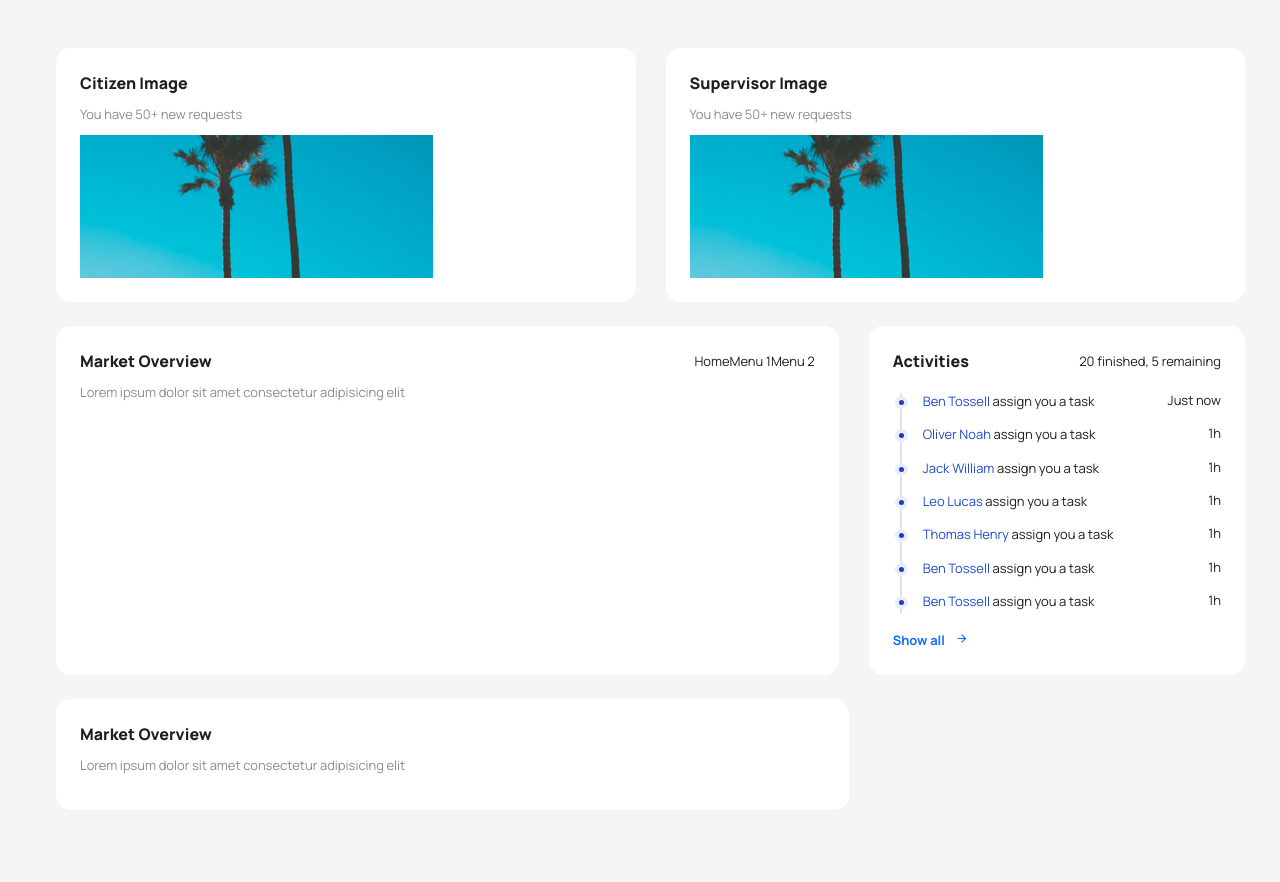
After one commit to The-AlphaDevs/PGMS-Website, a Flask app: page /detailed-complaint in a window 1280 px wide. The commit adds this page. Run offline with Flask 2, Linux system fonts and the light colour scheme; the visitor is signed in with stand-in values (Sample User, id 1); some libraries are stand-ins or nearby versions.

Commit message:
Created detailed complaint page.

```diff
--- a/app.py
+++ b/app.py
@@ -54,6 +54,11 @@ def complaintsFunction(complaintType):
     comps = fetch_complaints(complaintType)
     return render_template("complaints_table.html", comps=comps)
 
+@app.route("/detailed-complaint", methods=['GET'])
+@login_required
+def detailedComplaint():
+    return render_template("detailed_complaint.html")
+
 
 @app.route("/login", methods=['GET','POST'])
 def login():
--- a/templates/base-fullscreen.html
+++ b/templates/base-fullscreen.html
@@ -27,8 +27,6 @@
   <!-- Specific Page CSS goes HERE  -->
   {% block stylesheets %}{% endblock stylesheets %}
 
-
-
 </head>
 <body>
 
--- /dev/null
+++ b/templates/detailed_complaint.html
@@ -0,0 +1,245 @@
+{% extends "base-fullscreen.html" %}
+
+{% block title %} Dashboard {% endblock %}
+
+<!-- Specific CSS Plugins goes HERE  -->
+{% block css_plugins %}
+
+  <link rel="stylesheet" href="/static/assets/js/select.dataTables.min.css">
+  <script src="https://cdn.tailwindcss.com"></script>
+{% endblock css_plugins %}
+
+<!-- Specific Page CSS goes HERE  -->
+{% block stylesheets %}{% endblock stylesheets %}
+
+{% block content %}
+
+
+
+  <div class="content-wrapper">
+    <div class="row">
+      <div class="col-sm-12">
+        <div class="home-tab">
+
+          <div class="tab-content tab-content-basic">
+            <div class="tab-pane fade show active" id="overview" role="tabpanel" aria-labelledby="overview">
+
+
+                <div class="row flex justify-between">
+                    <div class="col-6 grid-margin stretch-card">
+                      <div class="card card-rounded">
+                        <div class="card-body">
+                          <div class="d-sm-flex justify-content-between align-items-start">
+                            <div>
+                              <h4 class="card-title card-title-dash">Citizen Image</h4>
+                              <p class="card-subtitle card-subtitle-dash">You have 50+ new requests</p>
+                            </div>
+                            <!-- <div>
+                              <button class="btn btn-primary btn-lg text-white mb-0 me-0" type="button"><i class="mdi mdi-account-plus"></i>Add new member</button>
+                            </div> -->
+                          </div>
+                          <!-- <div> -->
+                            <img src="..\static\assets\images\dashboard\profile-card.jpg" alt="citizen image">
+                        </div>
+                      </div>
+                    </div>
+
+                    <div class="col-6 grid-margin stretch-card">
+                        <div class="card card-rounded">
+                          <div class="card-body">
+                            <div class="d-sm-flex justify-content-between align-items-start">
+                              <div>
+                                <h4 class="card-title card-title-dash">Supervisor Image</h4>
+                                <p class="card-subtitle card-subtitle-dash">You have 50+ new requests</p>
+                              </div>
+                              <!-- <div>
+                                <button class="btn btn-primary btn-lg text-white mb-0 me-0" type="button"><i class="mdi mdi-account-plus"></i>Add new member</button>
+                              </div> -->
+                            </div>
+                            <!-- <div> -->
+                              <img src="..\static\assets\images\dashboard\profile-card.jpg" alt="supervisor image">
+                          </div>
+                        </div>
+                      </div>
+                  </div>
+
+              <div class="row flex justify-between">
+
+
+
+                    <div class="col-8 grid-margin stretch-card">
+                      <div class="card card-rounded">
+                        <div class="card-body">
+                          <div class="d-sm-flex justify-content-between align-items-start">
+                            <div>
+                              <h4 class="card-title card-title-dash">Market Overview</h4>
+                              <p class="card-subtitle card-subtitle-dash">Lorem ipsum dolor sit amet consectetur adipisicing elit</p>
+                            </div>
+                            <div>
+                              <!-- <div class="dropdown">
+                                <button class="btn btn-secondary dropdown-toggle toggle-dark btn-lg mb-0 me-0" type="button" id="dropdownMenuButton2" data-bs-toggle="dropdown" aria-haspopup="true" aria-expanded="false"> This month </button>
+                                <div class="dropdown-menu" aria-labelledby="dropdownMenuButton2">
+                                  <h6 class="dropdown-header">Settings</h6>
+                                  <a class="dropdown-item" href="#">Action</a>
+                                  <a class="dropdown-item" href="#">Another action</a>
+                                  <a class="dropdown-item" href="#">Something else here</a>
+                                  <div class="dropdown-divider"></div>
+                                  <a class="dropdown-item" href="#">Separated link</a>
+                                </div>
+                              </div> -->
+                              <ul class="nav nav-tabs">
+                                <li class="active"><a data-toggle="tab" href="#home">Home</a></li>
+                                <li><a data-toggle="tab" href="#menu1">Menu 1</a></li>
+                                <li><a data-toggle="tab" href="#menu2">Menu 2</a></li>
+                              </ul>
+
+                              <div class="tab-content">
+                                <div id="home" class="tab-pane fade in active">
+                                  <h3>HOME</h3>
+                                  <p>Some content.</p>
+                                </div>
+                                <div id="menu1" class="tab-pane fade">
+                                  <h3>Menu 1</h3>
+                                  <p>Some content in menu 1.</p>
+                                </div>
+                                <div id="menu2" class="tab-pane fade">
+                                  <h3>Menu 2</h3>
+                                  <p>Some content in menu 2.</p>
+                                </div>
+                              </div>
+
+                            </div>
+                          </div>
+                          <!-- <div class="d-sm-flex align-items-center mt-1 justify-content-between">
+                            <div class="d-sm-flex align-items-center mt-4 justify-content-between"><h2 class="me-2 fw-bold">$36,2531.00</h2><h4 class="me-2">USD</h4><h4 class="text-success">(+1.37%)</h4></div>
+                            <div class="me-3"><div id="marketing-overview-legend"></div></div>
+                          </div> -->
+                          <!-- <div class="chartjs-bar-wrapper mt-3">
+                            <canvas id="marketingOverview"></canvas>
+                          </div> -->
+                        </div>
+                      </div>
+                    </div>
+
+
+
+                <div class="col-md-8 col-lg-4 grid-margin stretch-card">
+                    <div class="card card-rounded">
+                      <div class="card-body">
+                        <div class="d-flex align-items-center justify-content-between mb-3">
+                          <h4 class="card-title card-title-dash">Activities</h4>
+                          <p class="mb-0">20 finished, 5 remaining</p>
+                        </div>
+                        <ul class="bullet-line-list">
+                          <li>
+                            <div class="d-flex justify-content-between">
+                              <div><span class="text-light-green">Ben Tossell</span> assign you a task</div>
+                              <p>Just now</p>
+                            </div>
+                          </li>
+                          <li>
+                            <div class="d-flex justify-content-between">
+                              <div><span class="text-light-green">Oliver Noah</span> assign you a task</div>
+                              <p>1h</p>
+                            </div>
+                          </li>
+                          <li>
+                            <div class="d-flex justify-content-between">
+                              <div><span class="text-light-green">Jack William</span> assign you a task</div>
+                              <p>1h</p>
+                            </div>
+                          </li>
+                          <li>
+                            <div class="d-flex justify-content-between">
+                              <div><span class="text-light-green">Leo Lucas</span> assign you a task</div>
+                              <p>1h</p>
+                            </div>
+                          </li>
+                          <li>
+                            <div class="d-flex justify-content-between">
+                              <div><span class="text-light-green">Thomas Henry</span> assign you a task</div>
+                              <p>1h</p>
+                            </div>
+                          </li>
+                          <li>
+                            <div class="d-flex justify-content-between">
+                              <div><span class="text-light-green">Ben Tossell</span> assign you a task</div>
+                              <p>1h</p>
+                            </div>
+                          </li>
+                          <li>
+                            <div class="d-flex justify-content-between">
+                              <div><span class="text-light-green">Ben Tossell</span> assign you a task</div>
+                              <p>1h</p>
+                            </div>
+                          </li>
+                        </ul>
+                        <div class="list align-items-center pt-3">
+                          <div class="wrapper w-100">
+                            <p class="mb-0">
+                              <a href="#" class="fw-bold text-primary">Show all <i class="mdi mdi-arrow-right ms-2"></i></a>
+                            </p>
+                          </div>
+                        </div>
+                      </div>
+                    </div>
+                  </div>
+              </div>
+
+              <div class="col-8 grid-margin stretch-card">
+                <div class="card card-rounded">
+                  <div class="card-body">
+                    <div class="d-sm-flex justify-content-between align-items-start">
+                      <div>
+                        <h4 class="card-title card-title-dash">Market Overview</h4>
+                        <p class="card-subtitle card-subtitle-dash">Lorem ipsum dolor sit amet consectetur adipisicing elit</p>
+                      </div>
+                      <div>
+                        <!-- <div class="dropdown">
+                          <button class="btn btn-secondary dropdown-toggle toggle-dark btn-lg mb-0 me-0" type="button" id="dropdownMenuButton2" data-bs-toggle="dropdown" aria-haspopup="true" aria-expanded="false"> This month </button>
+                          <div class="dropdown-menu" aria-labelledby="dropdownMenuButton2">
+                            <h6 class="dropdown-header">Settings</h6>
+                            <a class="dropdown-item" href="#">Action</a>
+                            <a class="dropdown-item" href="#">Another action</a>
+                            <a class="dropdown-item" href="#">Something else here</a>
+                            <div class="dropdown-divider"></div>
+                            <a class="dropdown-item" href="#">Separated link</a>
+                          </div>
+                        </div> -->
+                      </div>
+                    </div>
+                    <!-- <div class="d-sm-flex align-items-center mt-1 justify-content-between">
+                      <div class="d-sm-flex align-items-center mt-4 justify-content-between"><h2 class="me-2 fw-bold">$36,2531.00</h2><h4 class="me-2">USD</h4><h4 class="text-success">(+1.37%)</h4></div>
+                      <div class="me-3"><div id="marketing-overview-legend"></div></div>
+                    </div> -->
+                    <!-- <div class="chartjs-bar-wrapper mt-3">
+                      <canvas id="marketingOverview"></canvas>
+                    </div> -->
+                  </div>
+                </div>
+              </div>
+            </div>
+          </div>
+        </div>
+      </div>
+    </div>
+  </div>
+
+{% endblock content %}
+
+<!-- Specific JS Plugins goes HERE  -->
+{% block js_plugins %}
+
+  <script src="/static/assets/vendors/chart.js/Chart.min.js"></script>
+  <script src="/static/assets/vendors/bootstrap-datepicker/bootstrap-datepicker.min.js"></script>
+  <script src="/static/assets/vendors/progressbar.js/progressbar.min.js"></script>
+
+{% endblock js_plugins %}
+
+<!-- Specific Page JS goes HERE  -->
+{% block javascripts %}
+
+  <script src="/static/assets/js/dashboard.js"></script>
+  <script src="/static/assets/js/Chart.roundedBarCharts.js"></script>
+
+{% endblock javascripts %}
```
Also changed, not shown: templates/complaints_table.html (+12 -6 lines).
